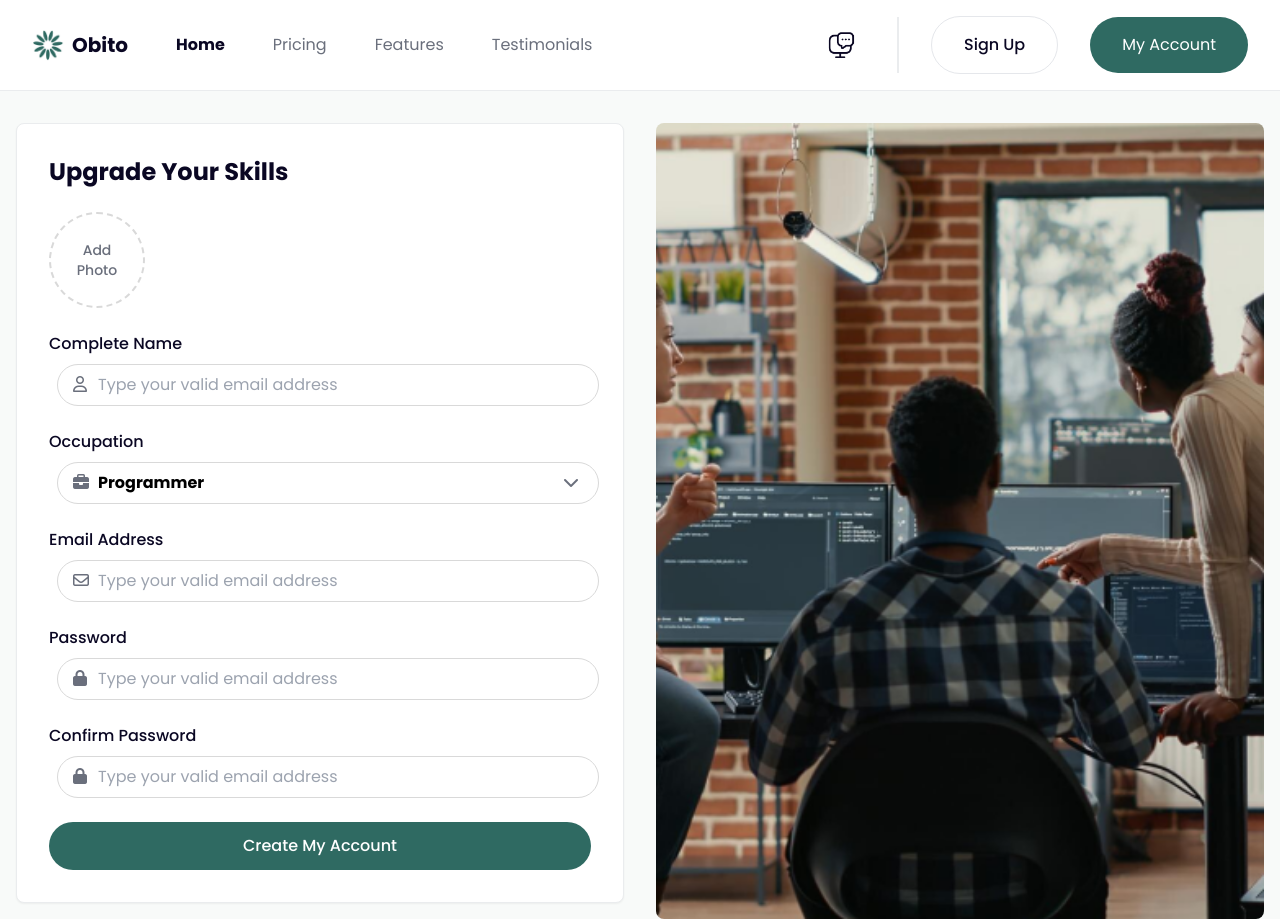
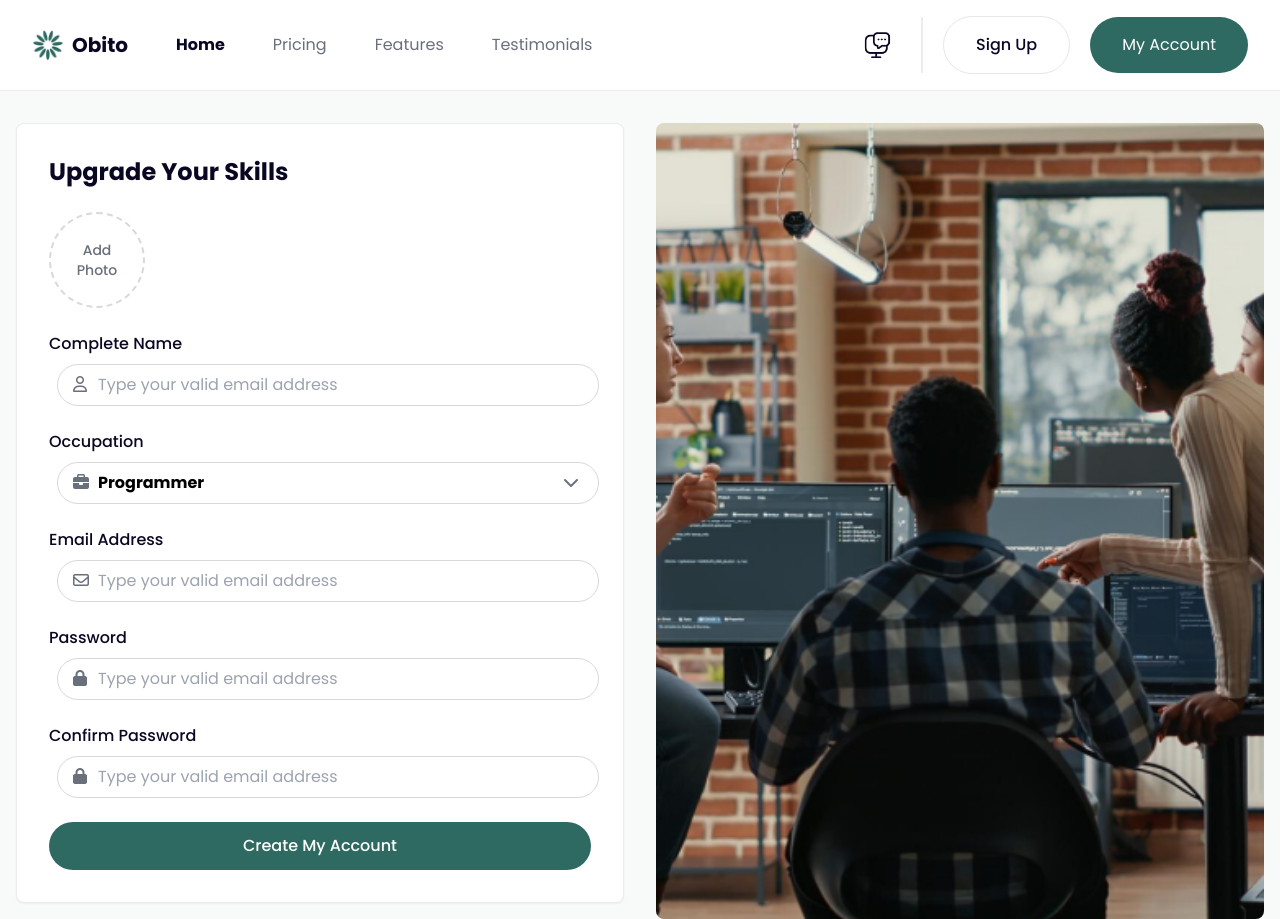
Before and after one commit to ahmadammarm/challenge-magang-ui-engineer-2025, a plain HTML site: page index.html in a window 1280 px wide. Drawn offline with nearby package versions, Linux system fonts and the light colour scheme.

Commit message:
refactor: navbar

```diff
--- a/index.html
+++ b/index.html
@@ -52,7 +52,7 @@
 							<a href="/testimonials" class="text-secondary">Testimonials</a>
 						</nav>
 					</div>
-					<div class="flex items-center gap-8">
+					<div class="flex items-center gap-5">
 						<button class="text-secondary p-2">
 							<img
 								src="/assets/notif.png"
```
Also changed, not shown: tampilan2.html (+1 -1 lines).
